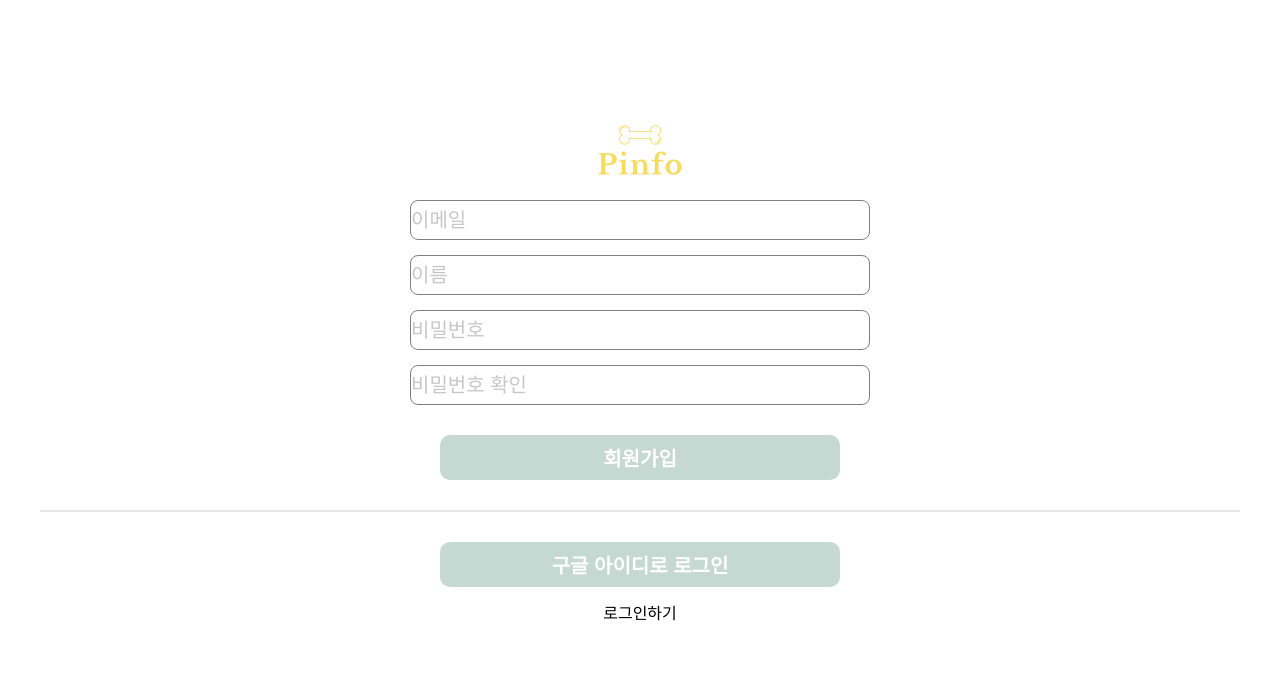
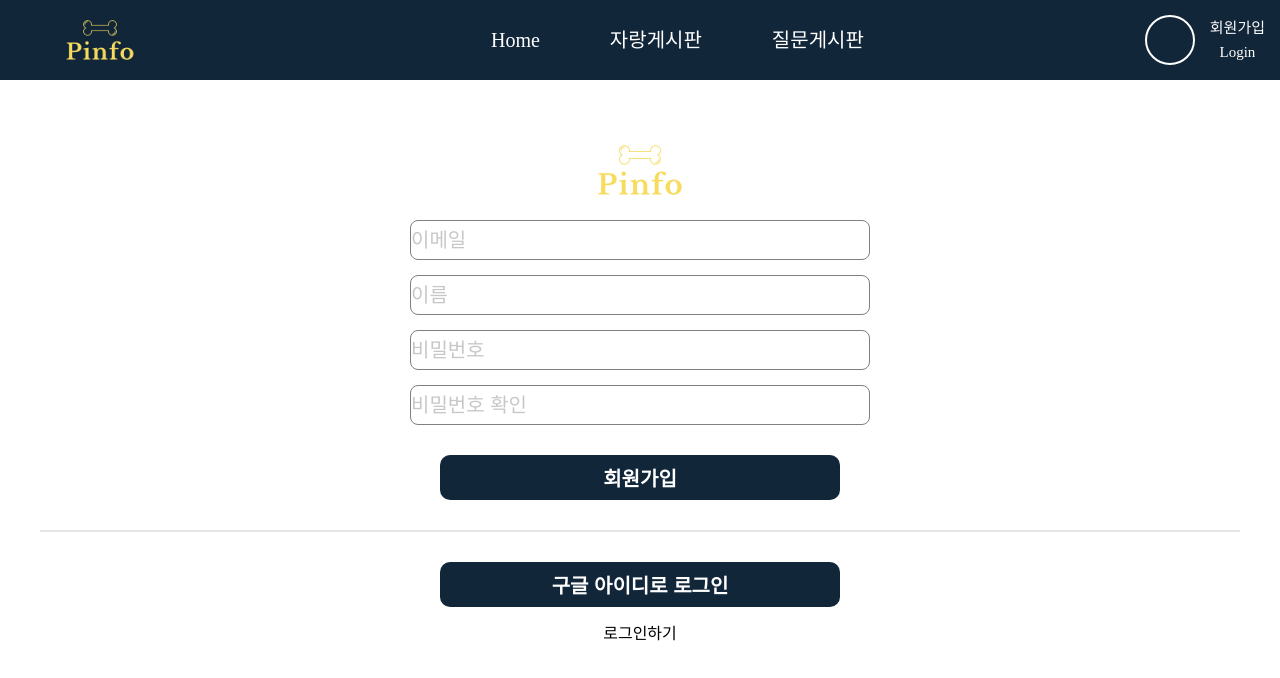
Before and after one commit to DHyeonJ/React_NewsFeed, a React (Create React App) app: page /join in a window 1280 px wide. Shown: the top 678 px of the page. Built offline with nearby package versions, Linux system fonts and the light colour scheme.

Commit message:
style: Join form 스타일 수정

```diff
--- a/src/components/Join/Form.jsx
+++ b/src/components/Join/Form.jsx
@@ -9,7 +9,7 @@ import { useNavigate } from 'react-router-dom';
 const FormContainer = styled.form`
   width: 1200px;
   margin: 0 auto;
-  margin-top: 100px;
+  margin-top: 40px;
   height: 1080px;
   display: flex;
   flex-direction: column;
@@ -41,7 +41,7 @@ const JoinButton = styled.button`
   width: 400px;
   height: 45px;
   border-radius: 10px;
-  background-color: #c5d8d1;
+  background-color: #12263a;
   cursor: pointer;
   border: none;
   color: white;
@@ -50,7 +50,7 @@ const JoinButton = styled.button`
   margin-top: 15px;
   margin-bottom: 15px;
 `;
-const Logo = styled.img`
+export const Logo = styled.img`
   width: 100px;
   height: 100px;
   margin-left: 60px;
--- a/src/pages/Join.jsx
+++ b/src/pages/Join.jsx
@@ -1,5 +1,5 @@
 import React from 'react';
-
+import Header from '../components/Main/Header/Header';
 import Form from '../components/Join/Form';
 import { styled } from 'styled-components';
 
@@ -12,6 +12,7 @@ const StContainer = styled.div`
 function join() {
   return (
     <>
+      <Header></Header>
       <StContainer>
         <Form />
       </StContainer>
```
